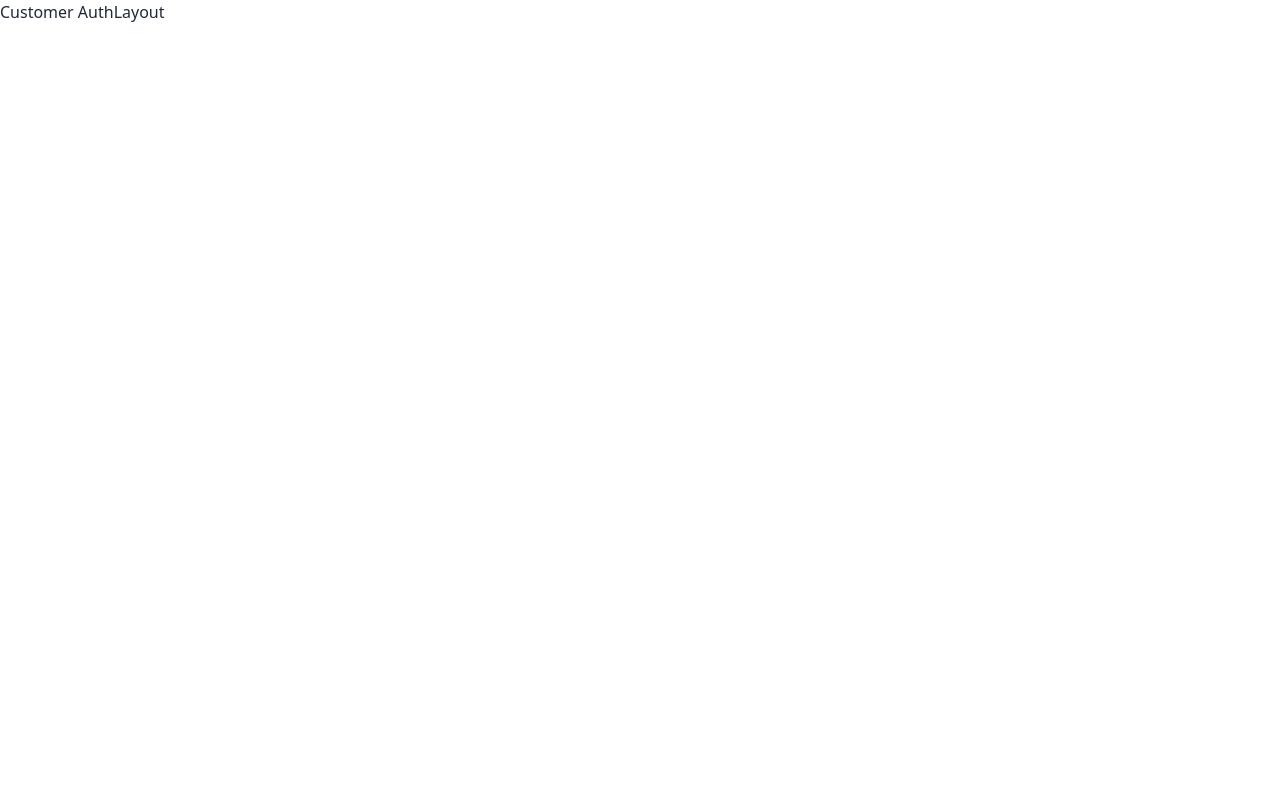
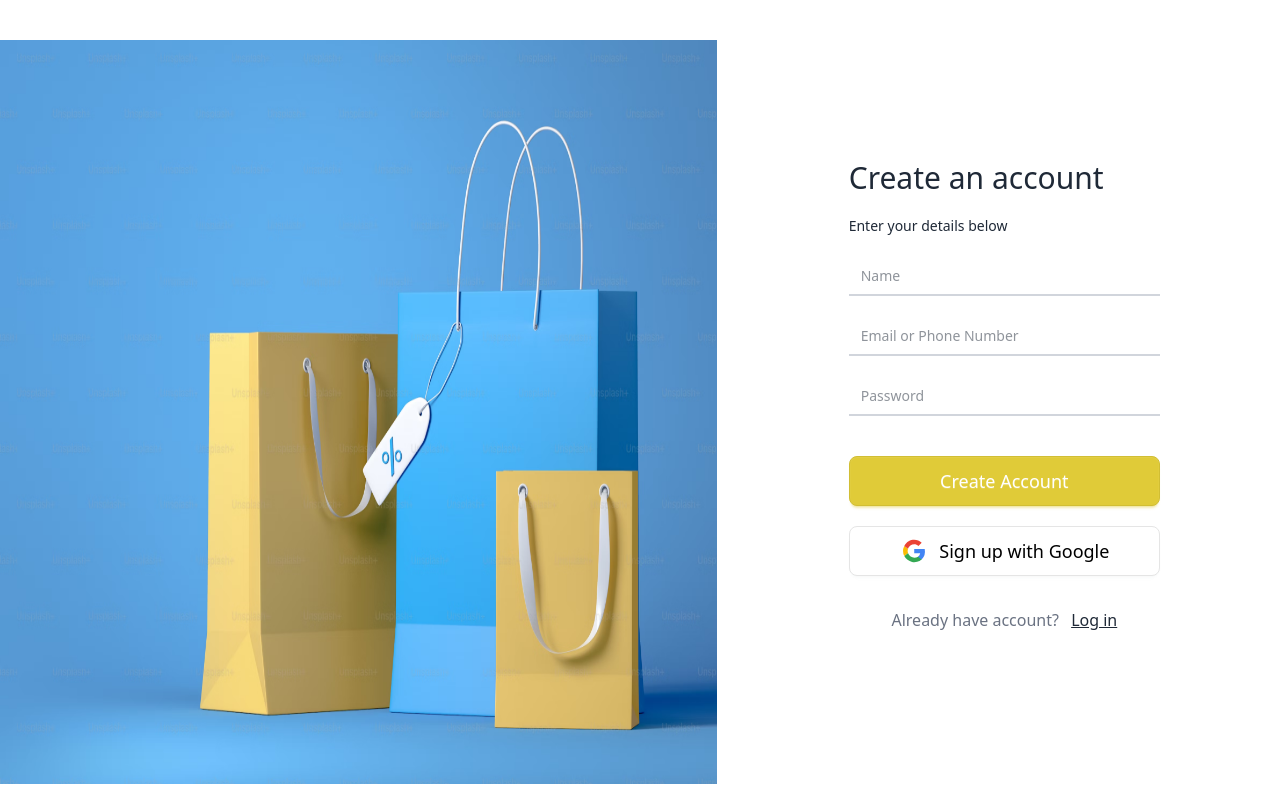
Before and after one commit to Masterly0607/itcshop-customer, a Vue app: page /signup in a window 1280 px wide. Built offline with nearby package versions, Linux system fonts and the light colour scheme.

Commit message:
Finished signup ui flow(verify-email page not yet)

```diff
--- a/src/layouts/customer/CustomerAuthLayout.vue
+++ b/src/layouts/customer/CustomerAuthLayout.vue
@@ -1,5 +1,5 @@
 <template>
-    <div>
-        Customer AuthLayout
+    <div >
+        <RouterView></RouterView>
     </div>
 </template>
--- a/src/router/index.js
+++ b/src/router/index.js
@@ -95,7 +95,7 @@
         {
           path: '/login',
           name: 'Login',
-          component: () => import('@/views/auth/LoginPage.vue'),
+          component: () => import('@/views/auth/LogInPage.vue'),
         },
         {
           path: '/signup',
@@ -108,7 +108,7 @@
           component: () => import('@/views/auth/ForgotPasswordPage.vue'),
         },
         {
-          path: '/reset-passord',
+          path: '/reset-password',
           name: 'ResetPassword',
           component: () => import('@/views/auth/ResetPasswordPage.vue'),
         },
--- a/src/views/auth/ForgotPasswordPage.vue
+++ b/src/views/auth/ForgotPasswordPage.vue
@@ -1,3 +1,33 @@
 <template>
-    <div>ForgotPassword Page</div>
+  <section class="flex items-center justify-center h-screen bg-gray-100">
+    <div class="flex flex-col items-center rounded-lg shadow-lg  p-8 bg-white">
+      <div class="font-bold text-4xl mb-4">Forgot Your Password?</div>
+      <div class="text-sm text-gray-400">
+        Enter your email and we’ll send you a link to reset your password.
+      </div>
+
+      <!-- Input -->
+      <fieldset class="fieldset mt-8 w-full">
+        <legend class="fieldset-legend">Email address</legend>
+        <input type="email" class="input w-full input-xl" />
+      </fieldset>
+      <button class="btn btn-lg w-full mt-6 btn-primary text-white text-light" :disabled="loading" @click="isLoading">
+        <span class="loading loading-spinner loading-xs" v-if="loading"></span>
+        <span v-else>Send Reset Link</span>
+    </button>
+      <RouterLink :to="{name:'Login'}" class="mt-3">
+        <span class=" text-sm text-light text-primary">Back to Login</span>
+      </RouterLink>
+
+    </div>
+  </section>
 </template>
+
+<script setup>
+import { ref } from 'vue';
+
+const loading = ref (false);
+const isLoading = ( ) =>{
+    loading.value =! loading.value;
+}
+</script>
--- a/src/views/auth/LoginPage.vue
+++ b/src/views/auth/LoginPage.vue
@@ -1,3 +1,71 @@
 <template>
-    <div>Login Page</div>
+  <div class="grid grid-cols-[1fr_1.3fr] gap-3 h-[400px] mt-10"   :class="{ 'cursor-not-allowed': isLoading }">
+    <!-- Input box -->
+    <div class="p-30">
+      <div class="flex flex-col">
+        <div class="mb-8">
+          <div class="font-medium text-3xl mb-5">Log in to ITC SHOP</div>
+          <div class="text-sm">Enter your details below</div>
+
+          <!-- Form -->
+          <form action="" class="flex flex-col gap-5 mt-5" @submit.prevent="handleLogin">
+            <input
+              type="text"
+              placeholder="Email or Phone Number"
+              class="input input-ghost w-full border-b-2 border-gray-300 border-0 rounded-none"
+
+              v-model="email"
+            />
+            <input
+              type="password"
+              placeholder="Password"
+              class="input input-ghost border-b-2 border-gray-300 border-0 rounded-none w-full"
+              required
+              v-model="password"
+
+            />
+
+            <!-- Button -->
+            <div class="flex justify-between items-center mt-10">
+              <button
+                class="btn btn-lg btn-primary text-white text-sm px-8"
+                :disabled="isLoading"
+
+              >
+                <span v-if="isLoading" class="loading loading-spinner loading-xs"></span>
+                <span v-else>Login</span>
+              </button>
+              <RouterLink :to="{ name: 'ForgotPassword' }">
+                <span class="text-primary">Forgot Password?</span>
+              </RouterLink>
+            </div>
+          </form>
+        </div>
+      </div>
+    </div>
+
+    <!-- Img box -->
+    <div class="bg-red-300">
+      <img src="/img/signup.png" alt="adasd" class="h-full" />
+    </div>
+  </div>
 </template>
+
+<script setup>
+import { ref } from "vue";
+
+const email = ref("");
+const password = ref("");
+const isLoading = ref(false);
+
+const handleLogin = async () => {
+  isLoading.value = true;
+
+
+  setTimeout(() => {
+    isLoading.value = false;
+
+    console.log("Logged in with:", email.value, password.value);
+  }, 2000);
+};
+</script>
--- a/src/views/auth/ResetPasswordPage.vue
+++ b/src/views/auth/ResetPasswordPage.vue
@@ -1,5 +1,39 @@
 <template>
-    <div>
-        Reset Password
-    </div>
-</template>
+    <section class="flex items-center justify-center h-screen bg-gray-100">
+      <div class="flex flex-col items-center rounded-lg shadow-lg  p-8 bg-white">
+        <div class="font-bold text-4xl mb-4">Reset Password</div>
+        <div class="text-sm text-gray-400">
+          Enter your new password below
+        </div>
+
+        <!-- Input -->
+        <fieldset class="fieldset mt-8 w-[400px]">
+          <legend class="fieldset-legend">New Password</legend>
+          <input type="password" class="input w-full input-lg" placeholder="Enter new password"/>
+        </fieldset>
+        <fieldset class="fieldset mt-8 w-[400px]">
+          <legend class="fieldset-legend">Confirm Password</legend>
+          <input type="password" class="input w-full input-lg" placeholder="Confirm Password"/>
+        </fieldset>
+        <button class="btn btn-lg w-full mt-6 btn-primary text-white text-light" :disabled="loading" @click="isLoading">
+            <span class="loading loading-spinner loading-xs" v-if="loading"></span>
+            <span>Reset Password</span>
+        </button>
+        <RouterLink :to="{name:'Login'}" class="mt-3">
+          <span class=" text-sm text-light text-primary">Back to Login</span>
+        </RouterLink>
+
+      </div>
+    </section>
+  </template>
+
+  <script setup>
+import { ref } from 'vue';
+
+
+
+const loading = ref (false);
+const isLoading = ( ) =>{
+    loading.value =! loading.value;
+}
+</script>
--- a/src/views/auth/SignUpPage.vue
+++ b/src/views/auth/SignUpPage.vue
@@ -1,3 +1,89 @@
 <template>
-    <div>Logout Page</div>
+  <div class="grid grid-cols-[1.3fr_1fr] gap-3 h-[400px] mt-10">
+    <div class="bg-red-300">
+      <img src="/img/signup.png" alt="adasd" srcset="" class="h-full" />
+    </div>
+
+    <div class="p-30">
+      <div class="flex flex-col">
+        <div class="mb-8">
+          <div class="font-medium text-3xl mb-5">Create an account</div>
+          <div class="text-sm">Enter your details below</div>
+
+          <!-- Form -->
+          <form action="" class="flex flex-col gap-5 mt-5">
+            <input
+              type="text"
+              placeholder="Name"
+              class="input input-ghost w-full border-b-2 border-gray-300 border-0 rounded-none"
+              pattern="[A-Za-z][A-Za-z0-9\-]*"
+              minlength="3"
+              maxlength="30"
+              title="Only letters, numbers or dash"
+            />
+            <input
+              type="email"
+              placeholder="Email or Phone Number"
+              class="input input-ghost border-b-2 border-gray-300 border-0 rounded-none w-full"
+              required
+            />
+            <input
+              type="password"
+              placeholder="Password"
+              class="input input-ghost border-b-2 border-gray-300 border-0 rounded-none w-full"
+              required
+              minlength="8"
+              pattern="(?=.*\d)(?=.*[a-z])(?=.*[A-Z]).{8,}"
+              title="Must be more than 8 characters, including number, lowercase letter, uppercase letter"
+            />
+          </form>
+          <!-- Button -->
+          <div class="flex flex-col gap-5 mt-10">
+            <button class="btn btn-block btn-primary text-white py-6 text-lg font-light">Create Account</button>
+            <button class="btn bg-white text-black border-[#e5e5e5] btn-block p-6 text-lg font-light">
+              <svg
+                aria-label="Google logo"
+                width="30"
+                height="30"
+                xmlns="http://www.w3.org/2000/svg"
+                viewBox="0 0 512 512"
+              >
+                <g>
+                  <path d="m0 0H512V512H0" fill="#fff"></path>
+                  <path
+                    fill="#34a853"
+                    d="M153 292c30 82 118 95 171 60h62v48A192 192 0 0190 341"
+                  ></path>
+                  <path
+                    fill="#4285f4"
+                    d="m386 400a140 175 0 0053-179H260v74h102q-7 37-38 57"
+                  ></path>
+                  <path fill="#fbbc02" d="m90 341a208 200 0 010-171l63 49q-12 37 0 73"></path>
+                  <path
+                    fill="#ea4335"
+                    d="m153 219c22-69 116-109 179-50l55-54c-78-75-230-72-297 55"
+                  ></path>
+                </g>
+              </svg>
+              <span class="pl-1">
+                Sign up with Google
+
+              </span>
+
+            </button>
+          </div>
+
+          <div class="text-center mt-8">
+        <span class=" text-gray-500 pr-2">Already have account? </span>
+        <RouterLink :to="{ name: 'Login' }">
+          <span class="underline">Log in</span>
+        </RouterLink>
+      </div>
+        </div>
+
+      </div>
+
+
+    </div>
+  </div>
 </template>
--- a/src/views/auth/VerifyEmailPage.vue
+++ b/src/views/auth/VerifyEmailPage.vue
@@ -1,5 +1,36 @@
 <template>
-    <div>
-        VerifyEmail Page
-    </div>
-</template>
+    <section class="flex items-center justify-center h-screen bg-gray-100">
+      <div class="flex flex-col items-center rounded-lg shadow-lg  p-8 bg-white">
+        <div class="font-bold text-4xl mb-4">Verify Your Email</div>
+        <div class="text-sm text-gray-400">
+          Enter the 6-digit code we sent to your email.
+        </div>
+
+        <!-- Input -->
+       <div>Onboarding?</div>
+        <button class="btn btn-xl w-full mt-6 btn-primary text-white text-light" :disabled="loading" @click="isLoading">
+            <span class="loading loading-spinner loading-xs" v-if="loading"></span>
+            <span>Verify</span>
+        </button>
+        <div  class="mt-3">
+           <span class="mr-1 text-sm">Didn't receive code?</span>
+        <RouterLink :to="{name:'Login'}">
+          <span class=" text-sm text-light text-primary underline">Resend</span>
+        </RouterLink>
+        </div>
+
+
+      </div>
+    </section>
+  </template>
+
+  <script setup>
+import { ref } from 'vue';
+
+
+
+const loading = ref (false);
+const isLoading = ( ) =>{
+    loading.value =! loading.value;
+}
+</script>
```
Also changed, not shown: public/img/signup.png (added).
